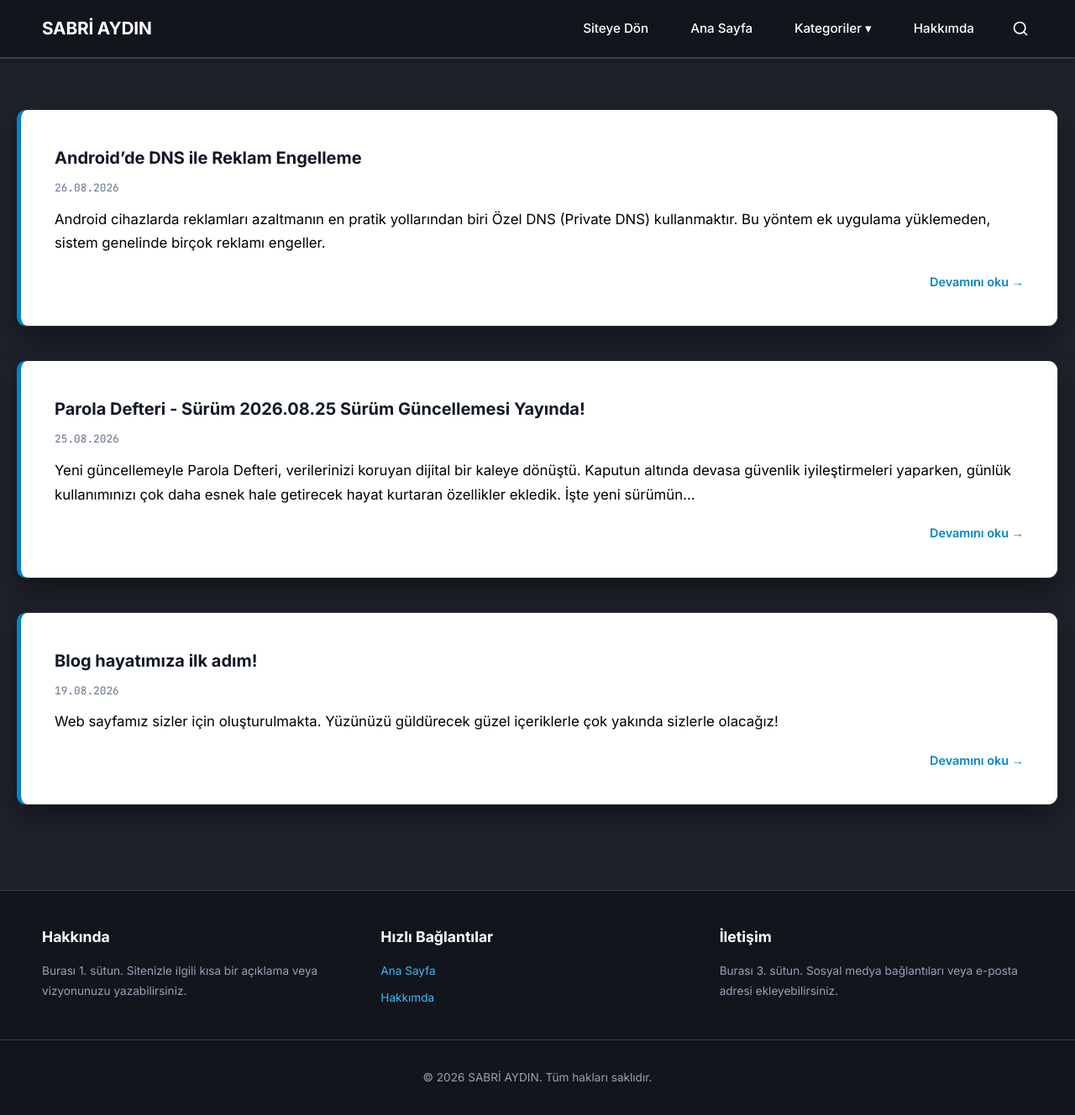
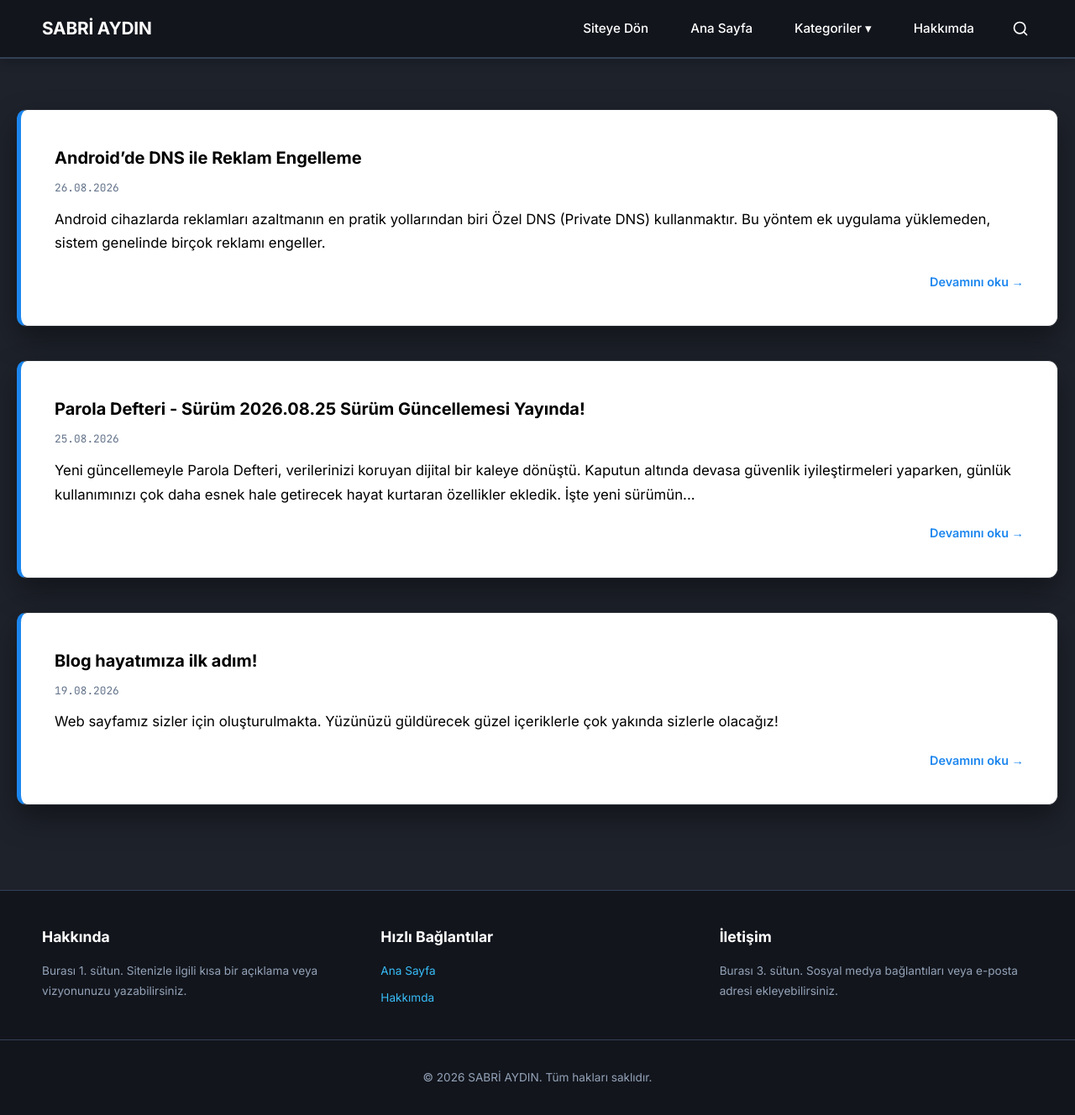
Before and after one commit to sabriaydin/blog, a Jekyll site: the page built from index.html, in a window 1280 px wide and 1349 px high. Shown: the top 1328 px of the window at 84% size. Built offline with Jekyll 4.4.1, drawn with Linux system fonts in a browser that asks for light colours; the list of posts is cut into pages by our own code.

Commit message:
Update default.html

```diff
--- a/_layouts/default.html
+++ b/_layouts/default.html
@@ -12,24 +12,20 @@
     @import url('https://fonts.googleapis.com/css2?family=JetBrains+Mono:wght@400;500;700&family=Inter:wght@400;500;600;700&display=swap');
 
     :root {
-      /* Farklı alanlar için farklı tonlar */
-      --bg-color: #1e222b;        /* Body: Derin lacivert arkaplan */
-      --header-bg: #12151c;       /* Header: Daha açık gri/mavi ton */
-      --footer-bg: #12151c;       /* Footer: En koyu ton (neredeyse siyah) */
+      --bg-color: #1e222b;          /* Sayfa arkaplan rengi */
+      --header-bg: #12151c;         /* Menü arkaplan rengi */
+      --footer-bg: #12151c;         /* Alt kısım arkaplan rengi */
 
-      /* Post ve İçerik (Bağımsız beyaz kağıt efekti) */
-      --card-bg: #ffffff;
-      --text-dark: #000000; /* Post içerisindeki yazıların rengi */
-      --heading-dark: #111827;    /* Tam siyah başlıklar */
+      --card-bg: #ffffff;           /* Post ve kart arkaplan rengi */
+      --text-dark: #000000;         /* Post metin rengi */
+      --heading-dark: #000000;      /* Başlık renkleri */
 
-      /* Genel Metinler (Header/Footer için) */
-      --text-main: #ffffff; /* Menü metinlerinin rengi */
-      --text-muted: #94a3b8;
+      --text-main: #ffffff;         /* Menü metin rengi */
+      --text-muted: #94a3b8;        /* İkincil soluk metin rengi */
 
-      /* Vurgular */
-      --accent: #38bdf8;          /* Hover ve detay renkleri */
-      --accent-dark: #0284c7;     /* Beyaz kartlar için koyu mavi linkler */
-      --border: #334155;
+      --accent: #38bdf8;            /* Hover ve detay renkleri */
+      --accent-dark: #1c86ee;       /* Bağlantı renkleri */
+      --border: #334155;            /* Kenar çizgi rengi */
     }
 
     body {
```
